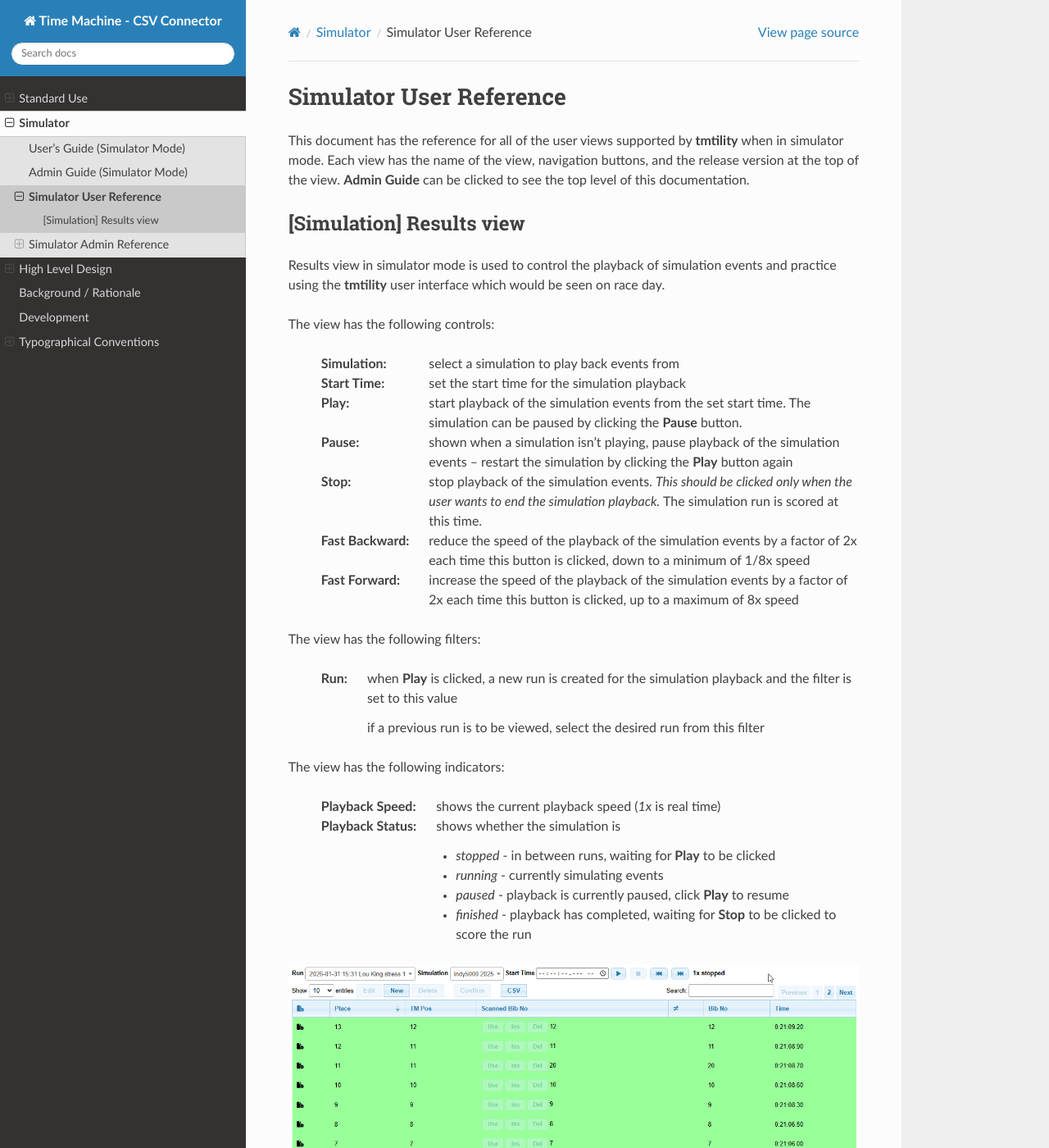
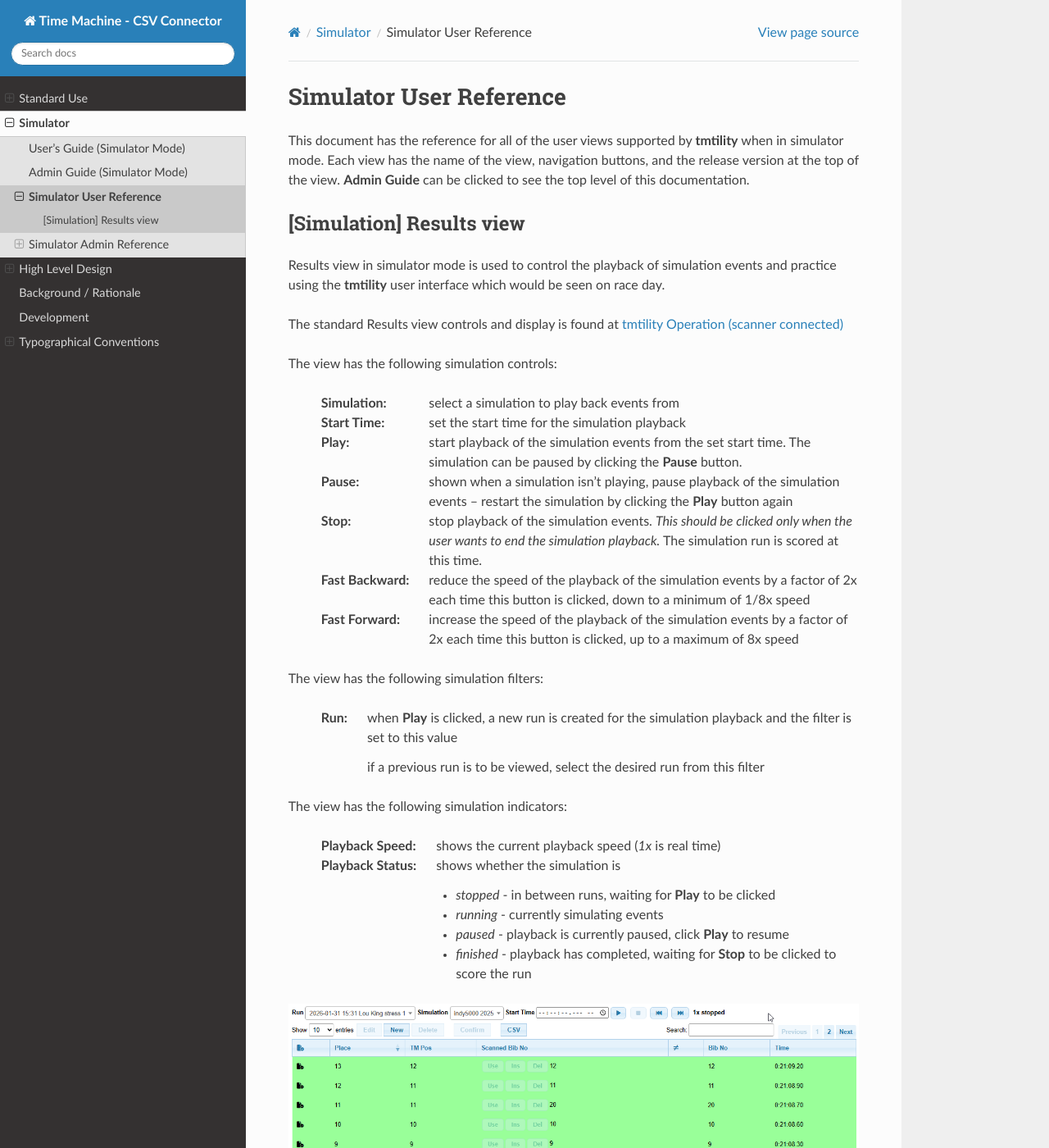
Before and after one commit to louking/tm-csv-connector, a Sphinx documentation site: the page built from web/docs/source/simulator-user-reference.rst, in a window 1280 px wide and 1400 px high. Shown: the whole window at 82% size. Built offline with Sphinx 7.4.7 and the Read the Docs theme 3.1.0, drawn with Linux system fonts in a browser that asks for light colours.

Commit message:
Simulation Results view reference doc now has link to standard Results view

```diff
--- a/web/docs/source/simulator-user-reference.rst
+++ b/web/docs/source/simulator-user-reference.rst
@@ -13,7 +13,9 @@ Results view in simulator mode is used to control the playback of simulation
 events and practice using the **tmtility** user interface which would be seen on
 race day.
 
-The view has the following controls:
+The standard Results view controls and display is found at :ref:`**tmtility** operation (scanner connected)`
+
+The view has the following simulation controls:
 
     :Simulation:
         select a simulation to play back events from
@@ -42,7 +44,7 @@ The view has the following controls:
         increase the speed of the playback of the simulation events by a factor
         of 2x each time this button is clicked, up to a maximum of 8x speed
 
-The view has the following filters:
+The view has the following simulation filters:
 
     :Run:
         when **Play** is clicked, a new run is created for the simulation
@@ -51,7 +53,7 @@ The view has the following filters:
         if a previous run is to be viewed, select the desired run from this
         filter
 
-The view has the following indicators:
+The view has the following simulation indicators:
 
     :Playback Speed:
         shows the current playback speed (*1x* is real time)
```
